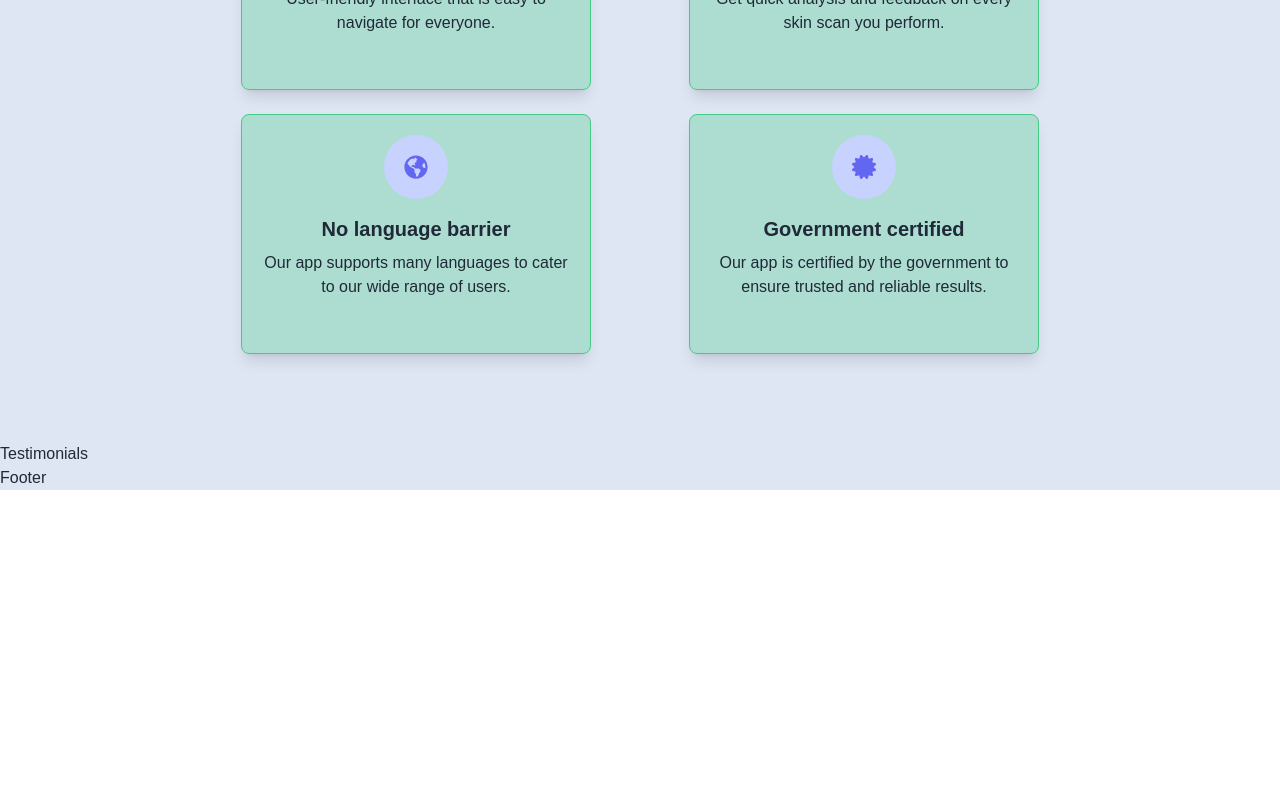
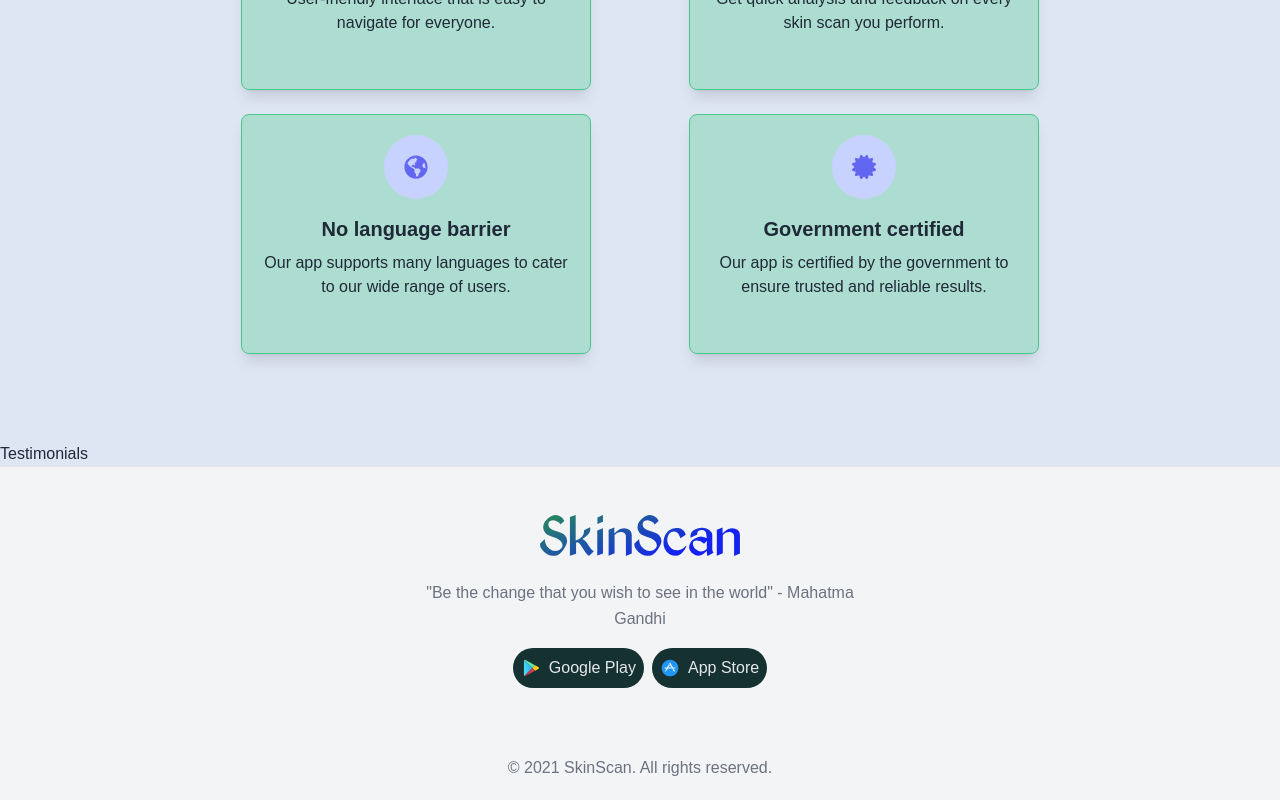
Before and after one commit to Grenish/SkinScan, a React (Vite) app: page / in a window 1280 px wide. Shown: the part 2438-3238 px from the top of the page. Before the commit the page ends 2928 px from the top, so only its background shows below. Built offline with nearby package versions, Linux system fonts and the light colour scheme; a web font is replaced by a local one.

Commit message:
Update Footer.jsx

```diff
--- a/src/components/Footer.jsx
+++ b/src/components/Footer.jsx
@@ -1,11 +1,48 @@
-import React from 'react'
+import React from "react";
+import { skinscanLogo, googlePlay, appStore } from "../assets";
 
 const Footer = () => {
   return (
-    <div>
-      Footer
+    <div className="w-full">
+      <footer className="border-t-[1px] bg-gray-100">
+        <div className="mx-auto max-w-5xl pt-12 pb-12">
+          <div className="flex justify-center text-teal-600">
+            <img src={skinscanLogo} alt="SkinScan Logo" className="w-[200px]" />
+          </div>
+
+          <p className="mx-auto mt-6 max-w-md text-center leading-relaxed text-gray-500">
+            "Be the change that you wish to see in the world" - Mahatma Gandhi
+          </p>
+
+          <div className="flex justify-center space-x-2 flex-wrap">
+            <span className="bg-difBlack p-2 rounded-full flex items-center mt-4">
+              <img
+                src={googlePlay}
+                alt="Google Play logo"
+                className="w-[20px]"
+              />
+              <span className="text-gray-200 ml-2 hidden md:inline-block">
+                Google Play
+              </span>
+            </span>
+            <span className="bg-difBlack p-2 rounded-full flex items-center mt-4">
+              <img src={appStore} alt="App Store logo" className="w-[20px]" />
+              <span className="text-gray-200 ml-2 hidden md:inline-block">
+                App Store
+              </span>
+            </span>
+          </div>
+        </div>
+        <div className="">
+          <div className="m-auto p-5 ">
+            <p className="text-center text-gray-500">
+              © 2021 SkinScan. All rights reserved.
+            </p>
+          </div>
+        </div>
+      </footer>
     </div>
-  )
-}
+  );
+};
 
-export default Footer
+export default Footer;
```
